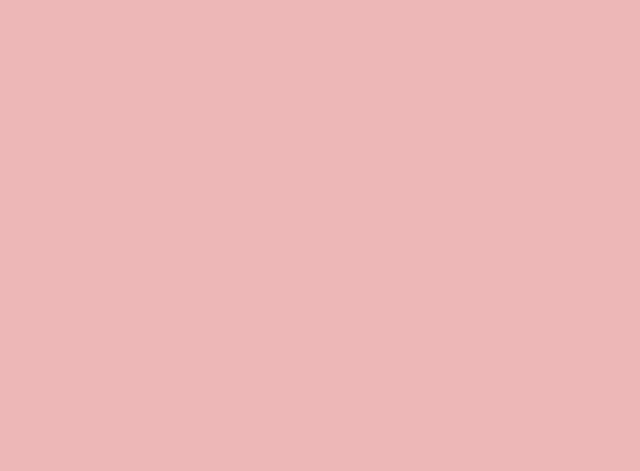
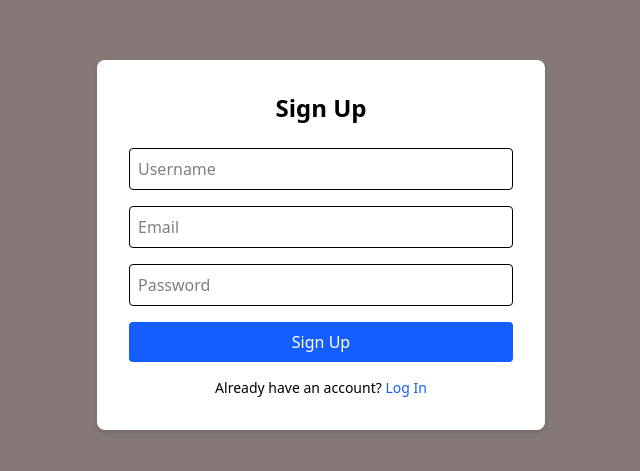
Before and after one commit to Earendiil/react-task-manager, a React (Vite) app: page /signup in a window 1280 px wide. Before the commit this address had no page. Shown: the part 155-626 px from the top of the page, without its empty margins (319-959 px from the left). Built offline with nearby package versions, Linux system fonts and the light colour scheme; a web font is replaced by a local one.

Commit message:
Login and SignUp Pages + moving routes to separate file

```diff
--- a/src/App.jsx
+++ b/src/App.jsx
@@ -1,27 +1,9 @@
-import { Routes, Route } from "react-router-dom";
-import DashboardLayout from "./components/Dashboard";
-import DashboardHome from "./pages/DashboardHome";
-import UsersPage from "./pages/UsersPage";
-import TasksPage from "./pages/TasksPage";
-import CategoriesPage from "./pages/CategoriesPage";
-import UserDetailPage from "./components/User/UserDetailPage";
-import CategoryDetailPage from "./components/Category/CategoryDetailPage";
+import AppRoutes from "./routes/AppRoutes";
+
+
 
 function App() {
-  return (
-    <Routes>
-      <Route path="/" element={<DashboardLayout />}>
-        <Route index element={<DashboardHome />} />
-        <Route path="dashboard" element={<DashboardHome />} />
-        <Route path="users" element={<UsersPage />} />
-        <Route path="users/:id" element={<UserDetailPage />} />
-        <Route path="tasks" element={<TasksPage />} />
-        <Route path="categories" element={<CategoriesPage />} />
-        <Route path="/categories/:id" element={<CategoryDetailPage />} />
-
-      </Route>
-    </Routes>
-  );
+  return <AppRoutes />;
 }
 
 export default App;
--- a/src/Components/Dashboard.jsx
+++ b/src/Components/Dashboard.jsx
@@ -2,6 +2,13 @@ import React from "react";
 import { Outlet, Link } from "react-router-dom";
 
 const DashboardLayout = () => {
+
+  const handleLogout = () => {
+    localStorage.removeItem("token");
+    localStorage.removeItem("user");
+    window.location.href = "/login";
+  };
+
   return (
     <div className="h-screen flex flex-col">
       {/* Navbar */}
@@ -9,7 +16,8 @@ const DashboardLayout = () => {
         <div className="text-xl font-bold">TaskManager</div>
         <div className="flex items-center gap-4">
           <span className="hidden sm:inline">Welcome, User</span>
-          <button className="bg-blue-500 hover:bg-blue-700 px-3 py-1 rounded-md">Logout</button>
+          <button onClick={handleLogout}
+                  className="bg-blue-500 hover:bg-blue-700 px-3 py-1 rounded-md">Logout</button>
         </div>
       </nav>
 
--- a/src/index.css
+++ b/src/index.css
@@ -2,5 +2,5 @@
 @import "tailwindcss";
 
 :root {
-    background-color: rgb(238, 183, 183);
+    background-color: rgb(134, 120, 120);
 }
--- /dev/null
+++ b/src/pages/LoginPage.jsx
@@ -0,0 +1,43 @@
+import { login } from "@/api/authAPI";
+import React, { useState } from "react";
+import { useNavigate } from "react-router-dom";
+
+
+const LoginPage = () => {
+  const [credentials, setCredentials] = useState({ username: "", password: "" });
+  const navigate = useNavigate();
+
+  const handleChange = (e) => {
+    setCredentials({ ...credentials, [e.target.name]: e.target.value });
+  };
+
+  const handleSubmit = async (e) => {
+    e.preventDefault();
+    try {
+      const data = await login(credentials);
+      localStorage.setItem("token", data.token); // or data.jwtToken
+      localStorage.setItem("user", JSON.stringify(data));
+      navigate("/dashboard");
+    } catch (error) {
+      alert("Login failed: " + error.response?.data?.message || error.message);
+    }
+  };
+
+  return (
+    <form onSubmit={handleSubmit} className="max-w-md mx-auto mt-20 p-6 bg-white rounded shadow">
+      <h2 className="text-2xl font-bold mb-4">Login</h2>
+      <input name="username" placeholder="Username" value={credentials.username} onChange={handleChange} className="block w-full mb-3 p-2 border rounded" />
+      <input name="password" type="password" placeholder="Password" value={credentials.password} onChange={handleChange} className="block w-full mb-3 p-2 border rounded" />
+      <button type="submit" className="w-full bg-blue-600 text-white p-2 rounded hover:bg-blue-700">Login</button>
+      <p className="text-sm mt-4 text-center">
+        Don't have an account?{" "}
+        <a href="/signup" className="text-blue-600 hover:underline">
+            Sign Up
+        </a>
+        </p>
+    </form>
+
+  );
+};
+
+export default LoginPage;
--- /dev/null
+++ b/src/pages/SignUpPage.jsx
@@ -0,0 +1,99 @@
+import React, { useState } from "react";
+import { useNavigate } from "react-router-dom";
+
+const SignupPage = () => {
+  const [formData, setFormData] = useState({
+    username: "",
+    email: "",
+    password: "",
+    role: ["user"], // or [] if you want to let backend default to ROLE_USER
+  });
+
+  const [error, setError] = useState("");
+  const navigate = useNavigate();
+
+  const handleChange = (e) => {
+    setFormData({ ...formData, [e.target.name]: e.target.value });
+  };
+
+  const handleSubmit = async (e) => {
+    e.preventDefault();
+    setError("");
+
+    try {
+      const response = await fetch("http://localhost:8080/api/auth/signup", {
+        method: "POST",
+        headers: {
+          "Content-Type": "application/json",
+        },
+        body: JSON.stringify(formData),
+      });
+
+      if (!response.ok) {
+        const data = await response.json();
+        setError(data.message || "Signup failed");
+      } else {
+        navigate("/login");
+      }
+    } catch (err) {
+      setError("Something went wrong. Try again later.");
+    }
+  };
+
+  return (
+    <div className="flex items-center justify-center h-screen bg-brown-400">
+      <form
+        onSubmit={handleSubmit}
+        className="bg-white p-8 rounded-lg shadow-md w-full max-w-md"
+      >
+        <h2 className="text-2xl font-bold mb-6 text-center">Sign Up</h2>
+
+        {error && <div className="text-red-600 text-sm mb-4">{error}</div>}
+
+        <input
+          type="text"
+          name="username"
+          placeholder="Username"
+          value={formData.username}
+          onChange={handleChange}
+          className="w-full p-2 mb-4 border rounded"
+          required
+        />
+        <input
+          type="email"
+          name="email"
+          placeholder="Email"
+          value={formData.email}
+          onChange={handleChange}
+          className="w-full p-2 mb-4 border rounded"
+          required
+        />
+        <input
+          type="password"
+          name="password"
+          placeholder="Password"
+          value={formData.password}
+          onChange={handleChange}
+          className="w-full p-2 mb-4 border rounded"
+          required
+        />
+
+        <button
+          type="submit"
+          className="w-full bg-blue-600 text-white py-2 rounded hover:bg-blue-700"
+        >
+          Sign Up
+        </button>
+
+        <p className="text-sm mt-4 text-center">
+          Already have an account?{" "}
+          <a href="/login" className="text-blue-600 hover:underline">
+            Log In
+          </a>
+        </p>
+      </form>
+    </div>
+  );
+};
+
+export default SignupPage;
--- a/src/routes/AppRoutes.jsx
+++ b/src/routes/AppRoutes.jsx
@@ -1,20 +1,40 @@
-// import { BrowserRouter as Router, Routes, Route } from "react-router-dom";
-// import Home from "../pages/Home";
-// import Login from "../pages/Login";
-// import Dashboard from "../pages/Dashboard";
-// import NotFound from "../pages/NotFound";
+import CategoryDetailPage from "@/components/Category/CategoryDetailPage";
+import UserDetailPage from "@/components/User/UserDetailPage";
+import CategoriesPage from "@/pages/CategoriesPage";
+import DashboardHome from "@/pages/DashboardHome";
+import LoginPage from "@/pages/LoginPage";
+import SignupPage from "@/pages/SignUpPage";
+import UsersPage from "@/pages/UsersPage";
+import { Routes, Route } from "react-router-dom";
+import ProtectedRoute from "./ProtectedRoute";
+import DashboardLayout from "@/components/Dashboard";
+import TaskPage from "@/pages/TasksPage";
 
-// const AppRoutes = () => {
-//   return (
-//     <Router>
-//       <Routes>
-//         <Route path="/" element={<Home />} />
-//         <Route path="/login" element={<Login />} />
-//         <Route path="/dashboard" element={<Dashboard />} />
-//         <Route path="*" element={<NotFound />} />
-//       </Routes>
-//     </Router>
-//   );
-// };
 
-// export default AppRoutes;
+const AppRoutes = () => {
+  return (
+    <Routes>
+      <Route path="/login" element={<LoginPage />} />
+      <Route path="/signup" element={<SignupPage />} />
+
+      <Route
+        path="/"
+        element={
+          <ProtectedRoute>
+            <DashboardLayout />
+          </ProtectedRoute>
+        }
+      >
+        <Route index element={<DashboardHome />} />
+        <Route path="dashboard" element={<DashboardHome />} />
+        <Route path="users" element={<UsersPage />} />
+        <Route path="users/:id" element={<UserDetailPage />} />
+        <Route path="tasks" element={<TaskPage />} />
+        <Route path="categories" element={<CategoriesPage />} />
+        <Route path="categories/:id" element={<CategoryDetailPage />} />
+      </Route>
+    </Routes>
+  );
+};
+
+export default AppRoutes;
--- /dev/null
+++ b/src/routes/ProtectedRoute.jsx
@@ -0,0 +1,8 @@
+import { Navigate } from "react-router-dom";
+
+const ProtectedRoute = ({ children }) => {
+  const token = localStorage.getItem("token");
+  return token ? children : <Navigate to="/login" />;
+};
+
+export default ProtectedRoute;
```
